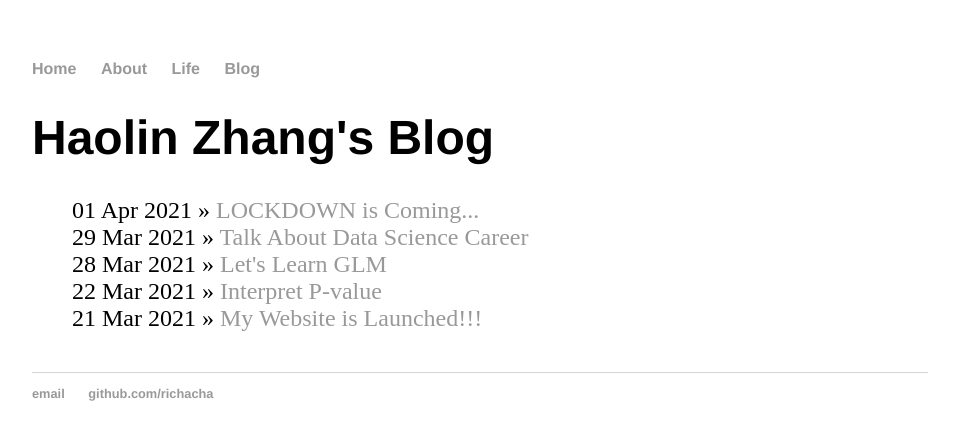
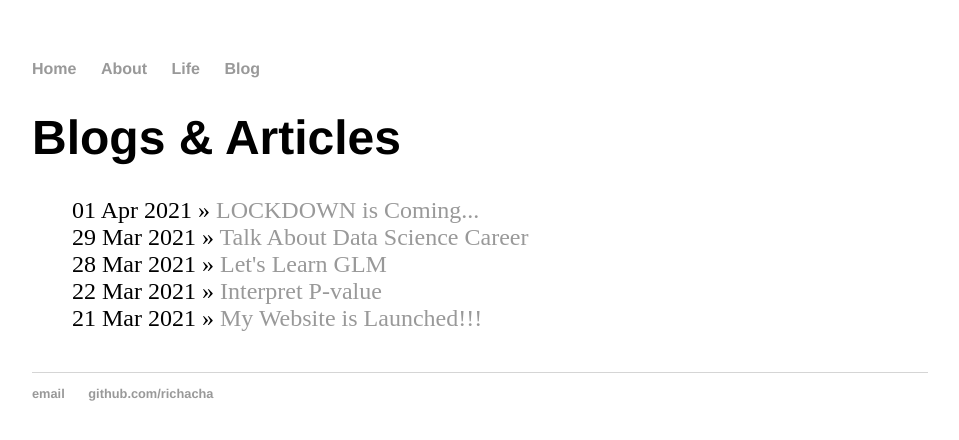
Before and after one commit to Richacha/haolinzhang.github.io, a Jekyll site: the page built from blog/index.html, in a window 1280 px wide. Shown: the top 440 px of the page, without its empty margins (160-1119 px from the left). Built offline with Jekyll 4.4.1, drawn with Linux system fonts in a browser that asks for light colours.

Commit message:
Update index.html

```diff
--- a/blog/index.html
+++ b/blog/index.html
@@ -1,6 +1,6 @@
 ---
 layout: default
-title: Haolin Zhang's Blog
+title: Blogs & Articles
 ---
 	<h1>{{ page.title }}</h1>
 	<ul class="posts">
```
